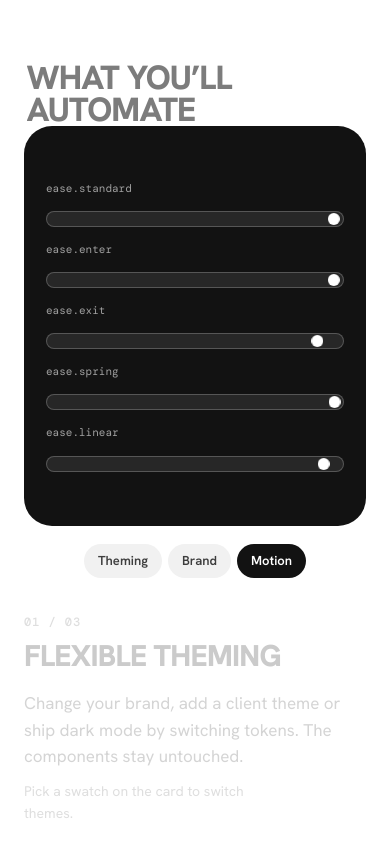
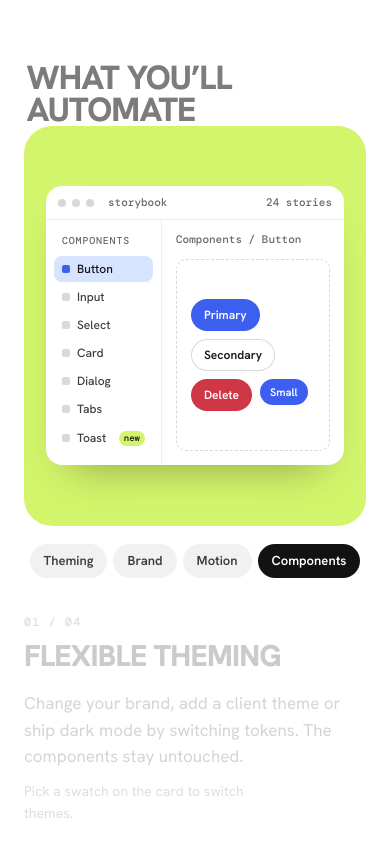
Before and after one commit to Akatori-Design/ds-sprint, a plain HTML site: page index.html in a window 390 px wide. Shown: the part 5140-5982 px from the top of the page. Drawn offline with nearby package versions, Linux system fonts and the light colour scheme.

Commit message:
Rebrand to DS Sprint, add Storybook chapter, fix booking form

```diff
--- a/index.html
+++ b/index.html
@@ -395,8 +395,8 @@
 /* A stage pinned in the centre while the chapters scroll past on both sides: headings on the left, explanations on the right.
    The chapter level with the stage stays bright and drives which panel the stage shows. */
 .story{--stage-h:min(560px,calc(100vh - 200px));--panel-w:420px;display:grid;grid-template-columns:minmax(0,1fr) minmax(0,560px) minmax(0,1fr);
-  grid-template-rows:repeat(3,minmax(84vh,auto));column-gap:clamp(24px,3vw,40px);overflow-x:clip}
-.story-stage{grid-column:2;grid-row:1 / span 3;min-width:0}
+  grid-template-rows:repeat(var(--n,3),minmax(84vh,auto));column-gap:clamp(24px,3vw,40px);overflow-x:clip}
+.story-stage{grid-column:2;grid-row:1 / span var(--n,3);min-width:0}
 .stage-wrap{position:sticky;top:calc(50vh + 36px - (var(--stage-h) + 52px) / 2)}
 .stage{position:relative;width:min(100%,var(--panel-w));height:var(--stage-h);margin-inline:auto}
 .panel{position:absolute;inset:0;z-index:1;display:flex;flex-direction:column;justify-content:center;padding:clamp(22px,2.4vw,30px);border-radius:var(--r-lg);overflow:hidden;
@@ -485,6 +485,38 @@
 .readout dd{margin:0;color:var(--ink)}
 .readout dd.flash{animation:flash var(--dur-4) var(--ease-enter)}
 @keyframes flash{from{color:var(--azure);transform:translateX(4px)}}
+
+/* component management: a Storybook window. On the panel's turn the sidebar fills in and the newest story gets its badge. */
+.sb{border-radius:var(--r-md);overflow:hidden;background:var(--fld);color:var(--ink);box-shadow:0 24px 40px -24px rgba(0,0,0,.35)}
+.sb-bar{display:flex;align-items:center;gap:6px;padding:11px 12px;border-bottom:1px solid var(--line-2);font:500 11px/1 var(--font-mono);color:var(--ink-3)}
+.sb-bar i{width:8px;height:8px;border-radius:50%;background:var(--line)}
+.sb-bar span{margin-left:8px}
+.sb-bar b{margin-left:auto;font-weight:500}
+.sb-body{display:grid;grid-template-columns:116px minmax(0,1fr)}
+.sb-tree{list-style:none;margin:0;padding:12px 8px;border-right:1px solid var(--line-2);display:grid;align-content:start;gap:2px;font:500 12px/1 var(--font-body)}
+.sb-tree li{display:flex;align-items:center;gap:7px;padding:7px 8px;border-radius:8px;color:var(--ink-2)}
+.sb-tree li::before{content:"";width:8px;height:8px;flex:none;border-radius:2px;background:var(--line)}
+.sb-tree .sb-group{padding:4px 8px 8px;font:500 10px/1 var(--font-mono);letter-spacing:.08em;text-transform:uppercase;color:var(--ink-3)}
+.sb-tree .sb-group::before{display:none}
+.sb-tree li.on{background:var(--sky);color:var(--on-sky)}
+.sb-tree li.on::before{background:var(--blue)}
+.sb-tree em{margin-left:auto;padding:3px 5px;border-radius:999px;background:var(--lime);color:var(--on-lime);font:500 9px/1 var(--font-mono);font-style:normal}
+.sb-canvas{display:flex;flex-direction:column;gap:14px;min-width:0;padding:14px}
+.sb-path{margin:0;font:500 11px/1 var(--font-mono);color:var(--ink-3)}
+.sb-stories{flex:1;display:flex;flex-wrap:wrap;align-content:center;gap:8px;padding:18px 14px;border:1px dashed var(--line);border-radius:var(--r-sm)}
+.sb-btn{display:inline-flex;align-items:center;height:32px;padding:0 13px;border-radius:999px;background:var(--blue);color:var(--on-blue);font:600 12px/1 var(--font-body)}
+.sb-btn.ghost{background:transparent;color:var(--ink);box-shadow:inset 0 0 0 1px var(--line)}
+.sb-btn.danger{background:var(--danger);color:#fff}
+.sb-btn.sm{height:26px;padding:0 10px;font-size:11px}
+.sb-ctl{display:grid;grid-template-columns:auto minmax(0,1fr);gap:6px 14px;margin:0;font:11px/1.3 var(--font-mono)}
+.sb-ctl dt{color:var(--ink-3)}
+.sb-ctl dd{margin:0}
+@media (prefers-reduced-motion:no-preference){
+  .panel.on .sb-tree li{animation:sb-in var(--dur-3) var(--ease-enter) both;animation-delay:calc(var(--i,0) * 60ms)}
+  .panel.on .sb-tree em{animation:sb-in var(--dur-3) var(--ease-spring) .6s both}
+}
+@keyframes sb-in{from{opacity:0;transform:translateX(-8px)}}
+@media (max-width:700px){.sb-ctl{display:none}}
 
 .spec{display:grid;gap:28px}
 .spec-type{list-style:none;margin:0;padding:0;display:grid;gap:8px}
@@ -968,7 +1000,7 @@
         <header class="sec-head reveal">
           <h2>What you’ll automate</h2>
         </header>
-        <div class="story" id="story">
+        <div class="story" id="story" style="--n:4">
           <div class="story-stage">
             <div class="stage-wrap">
               <div class="stage">
@@ -1026,17 +1058,43 @@
                     <div class="ease-row"><code>ease.linear</code><div class="track"><div class="run" style="--e:linear"></div></div></div>
                   </div>
                 </div>
+
+                <div class="panel fill-lime" role="group" aria-label="Storybook component library">
+                  <div class="sb surface" aria-label="Example Storybook">
+                    <div class="sb-bar"><i></i><i></i><i></i><span>storybook</span><b>24 stories</b></div>
+                    <div class="sb-body">
+                      <ul class="sb-tree">
+                        <li class="sb-group">Components</li>
+                        <li class="on" style="--i:1">Button</li>
+                        <li style="--i:2">Input</li>
+                        <li style="--i:3">Select</li>
+                        <li style="--i:4">Card</li>
+                        <li style="--i:5">Dialog</li>
+                        <li style="--i:6">Tabs</li>
+                        <li style="--i:7">Toast<em>new</em></li>
+                      </ul>
+                      <div class="sb-canvas">
+                        <p class="sb-path">Components / Button</p>
+                        <div class="sb-stories">
+                          <span class="sb-btn">Primary</span><span class="sb-btn ghost">Secondary</span><span class="sb-btn danger">Delete</span><span class="sb-btn sm">Small</span>
+                        </div>
+                        <dl class="sb-ctl"><dt>variant</dt><dd>primary</dd><dt>size</dt><dd>md</dd><dt>disabled</dt><dd>false</dd></dl>
+                      </div>
+                    </div>
+                  </div>
+                </div>
               </div>
               <div class="pager" aria-label="Chapters">
                 <button type="button" aria-current="true">Theming</button>
                 <button type="button" aria-current="false">Brand</button>
                 <button type="button" aria-current="false">Motion</button>
+                <button type="button" aria-current="false">Components</button>
               </div>
             </div>
           </div>
 
           <div class="step" style="--row:1">
-            <div class="step-l"><p class="step-n">01 / 03</p><h3>Flexible theming</h3></div>
+            <div class="step-l"><p class="step-n">01 / 04</p><h3>Flexible theming</h3></div>
             <div class="step-r">
               <p>Change your brand, add a client theme or ship dark mode by switching tokens. The components stay untouched.</p>
               <p>Pick a swatch on the card to switch themes.</p>
@@ -1044,18 +1102,26 @@
             </div>
           </div>
           <div class="step" style="--row:2">
-            <div class="step-l"><p class="step-n">02 / 03</p><h3>Consistent brand visuals</h3></div>
+            <div class="step-l"><p class="step-n">02 / 04</p><h3>Consistent brand visuals</h3></div>
             <div class="step-r">
               <p>Color, type, spacing, radius and shadow follow one set of rules. Every screen looks like the same product, whoever built it.</p>
               <ul class="chips"><li>type.scale</li><li>space.scale</li><li>radius</li></ul>
             </div>
           </div>
           <div class="step" style="--row:3">
-            <div class="step-l"><p class="step-n">03 / 03</p><h3>Motion integration</h3></div>
+            <div class="step-l"><p class="step-n">03 / 04</p><h3>Motion integration</h3></div>
             <div class="step-r">
               <p>Easing and duration live in tokens. Drawers slide from their edge, menus grow from their trigger, buttons press down.</p>
               <p>Spring is kept for small tactile feedback: a press settling, a toggle thumb.</p>
               <ul class="chips"><li>ease.*</li><li>duration.*</li></ul>
+            </div>
+          </div>
+          <div class="step" style="--row:4">
+            <div class="step-l"><p class="step-n">04 / 04</p><h3>UI component management</h3></div>
+            <div class="step-r">
+              <p>Every component is managed in Storybook, with its variants, states and props documented in one place.</p>
+              <p>New components land there as they're built, so designers, engineers and AI agents all work from the same library.</p>
+              <ul class="chips"><li>Storybook</li><li>stories</li><li>controls</li></ul>
             </div>
           </div>
         </div>
```
